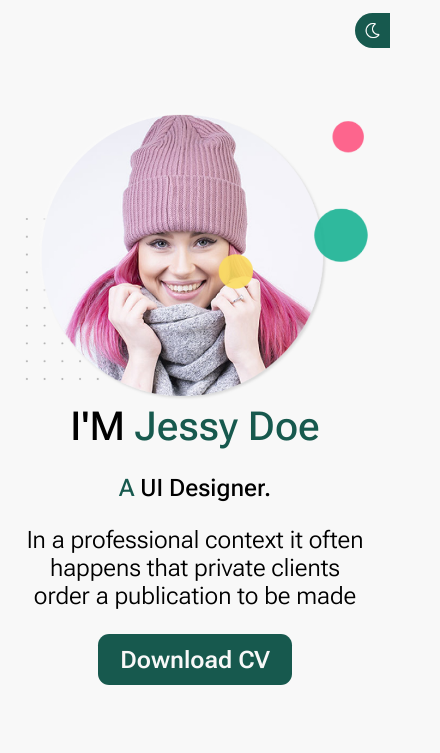
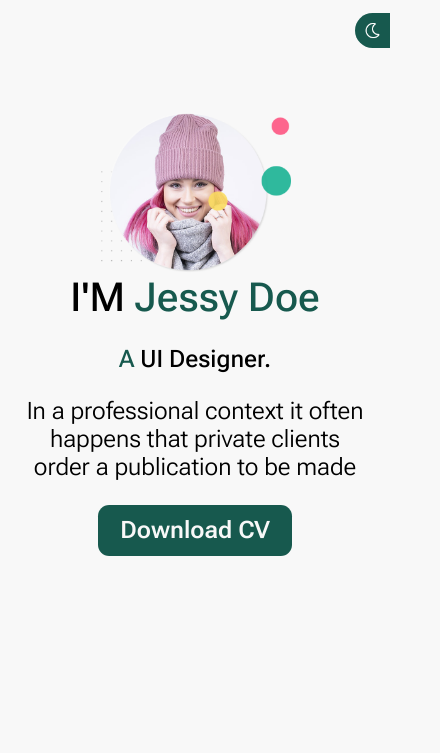
Before and after one commit to EloyML05/accesibilidad-html, a website: page Proyecto/index.html in a window 390 px wide. Shown: the part 63-816 px from the top of the page, 440 px wide, since content can reach past the window. Drawn offline with Linux system fonts and the light colour scheme.

Commit message:
cambio en la imagenes responsive

```diff
--- a/static/css/styles.css
+++ b/static/css/styles.css
@@ -1,11 +1,11 @@
 @import url("https://fonts.googleapis.com/css2?family=Roboto+Flex:opsz,wght@8..144,100..1000&display=swap");
 
 :root {
-  --primary-color: #17594E;
+  --primary-color: #17594e;
   --secondary-color: #000000;
   --terciary-color: #f8f8f8;
   --darck-color: #000000;
-  --color-extra1: #FF5380;
+  --color-extra1: #ff5380;
   --color-extra2: #fbdd62;
 
   font-family: "Roboto Flex", sans-serif;
@@ -117,7 +117,7 @@ main {
   height: 35px;
 
   img {
-    width: 100%;
+    max-width:  100%;
     filter: invert(1);
 
     &:hover {
@@ -165,11 +165,11 @@ main {
     width: 50%;
 
     @media screen and (width <= 1100px) {
-      width: 60%;
+      max-width: 60%;
     }
 
     @media screen and (width <= 780px) {
-      width: 90%;
+      max-width: 90%;
     }
   }
 
@@ -298,7 +298,8 @@ main {
     width: 50%;
 
     @media screen and (width <= 1100px) {
-      width: 90%;
+      max-width: 90%;
+      width: 100%;
     }
   }
 
@@ -722,7 +723,7 @@ main {
 
     img {
       background-color: var(--terciary-color);
-      width: 100%;
+      min-width: 100%;
       box-shadow: 0 0 5px 0 rgba(0, 0, 0, 0.1);
       border-radius: 1rem;
 
@@ -1130,7 +1131,7 @@ main {
       flex-direction: row;
       gap: 1.2rem;
       width: 100%;
-      div{
+      div {
         width: 48%;
       }
 
@@ -1141,10 +1142,8 @@ main {
       }
 
       label {
-      display: flex;
-      width: 100%;
-
-
+        display: flex;
+        width: 100%;
       }
       input,
       textarea {
```
